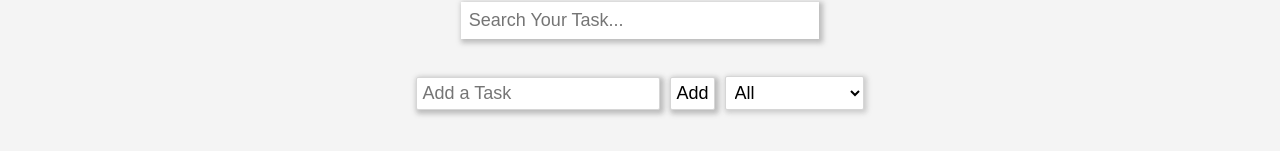
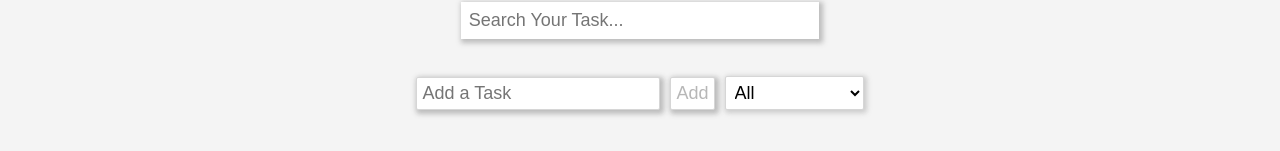
Before and after one commit to RamejaAyush/improved_todo_react, a React (Create React App) app: page /App in a window 1280 px wide. Shown: the part 195-346 px from the top of the page. Built offline with nearby package versions, Linux system fonts and the light colour scheme.

Commit message:
added disabled button

```diff
--- a/src/components/Form.js
+++ b/src/components/Form.js
@@ -51,7 +51,12 @@ const Form = ({
       placeholder="Add a Task"
       value={inputText}
      />
-     <button className="todo-button" onClick={submitHandler} type="submit">
+     <button
+      className="todo-button"
+      onClick={submitHandler}
+      disabled={!inputText}
+      type="submit"
+     >
       Add
      </button>
     </div>
```
